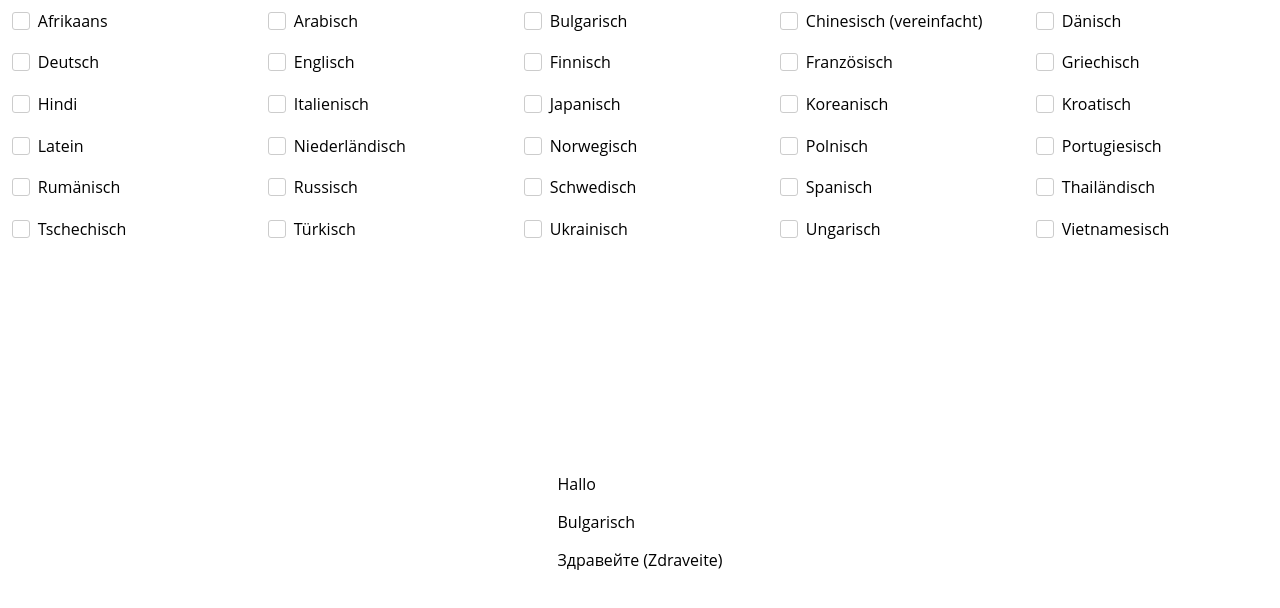
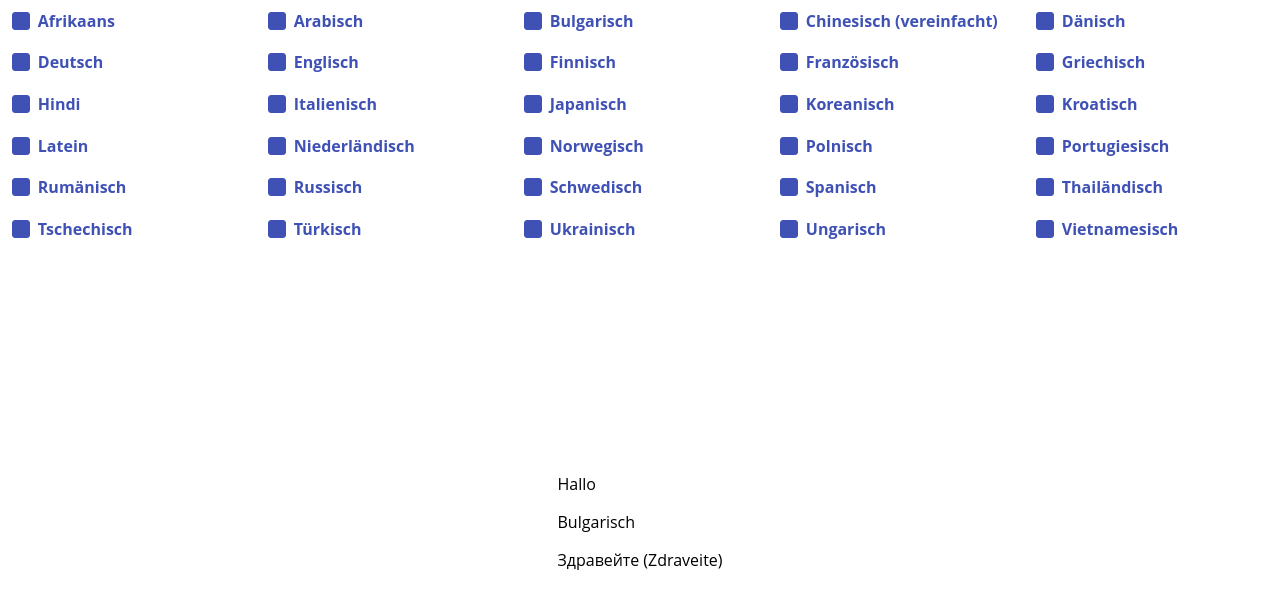
Before and after one commit to philipasdf/hello-world-with-openai, a Vue app in the folder hello-openai/: page / in a window 1280 px wide. Shown: the top 608 px of the page. Built offline with nearby package versions, Linux system fonts and the light colour scheme.

Commit message:
if you enter the page the first time, then all languages should be selected

```diff
--- a/hello-openai/src/components/languages.ts
+++ b/hello-openai/src/components/languages.ts
@@ -154,7 +154,7 @@ export function getStoredLanguageSelection() {
   if (languages) {
     return JSON.parse(languages);
   } else {
-    return [];
+    return LANGUAGES.map((l) => l.language); // give all, so all checkboxes are checked
   }
 }
 
```
